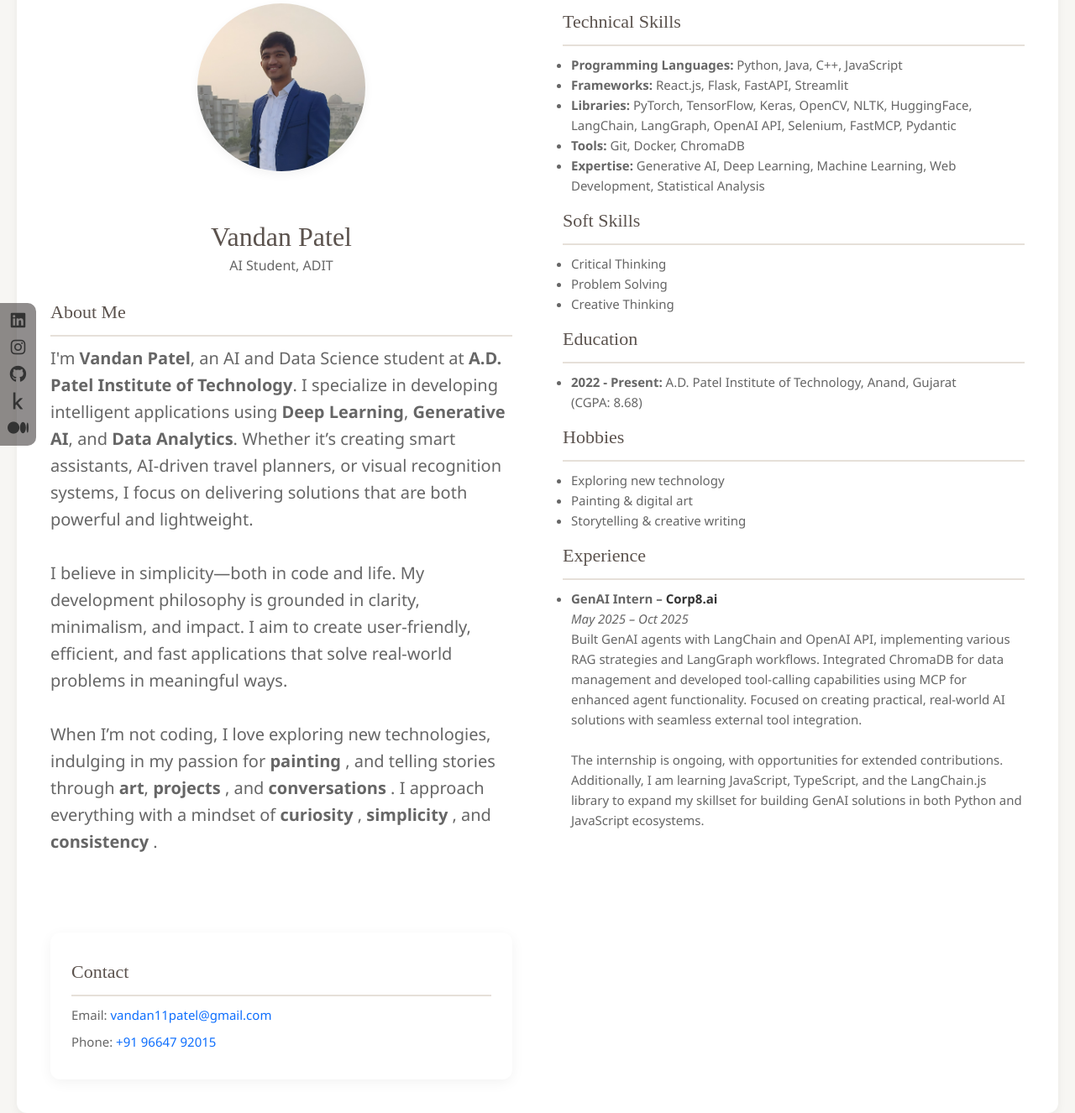
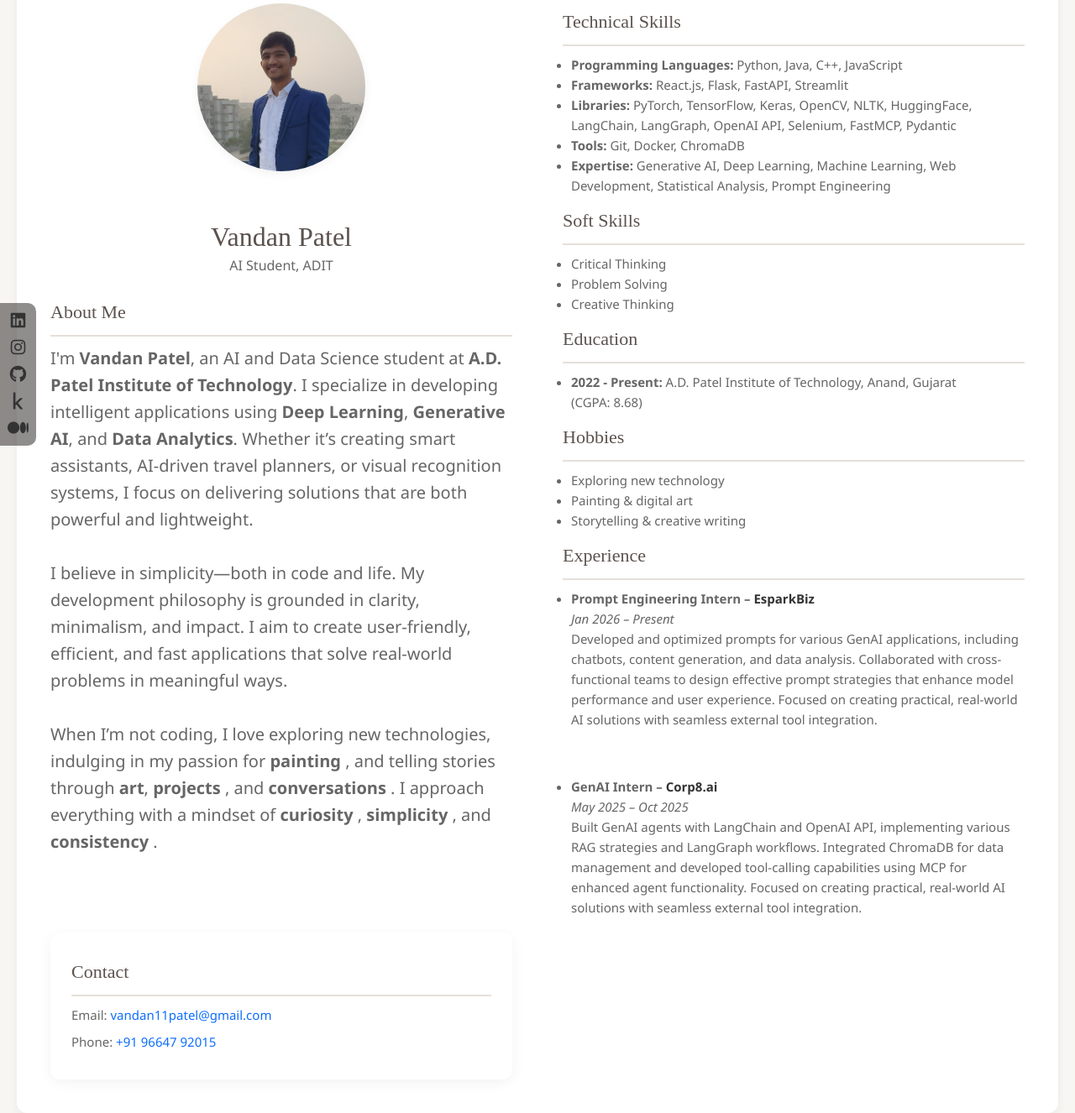
Before and after one commit to patelvandan11/flask12, a Flask app: page /about in a window 1280 px wide. Shown: the part 234-1560 px from the top of the page at 84% size. Run offline with Flask 2, Linux system fonts and the light colour scheme; some libraries are stand-ins or nearby versions.

Commit message:
about add

```diff
--- a/templates/about.html
+++ b/templates/about.html
@@ -55,7 +55,7 @@
                 <li><strong>Frameworks:</strong> React.js, Flask, FastAPI, Streamlit</li>
                 <li><strong>Libraries:</strong> PyTorch, TensorFlow, Keras, OpenCV, NLTK, HuggingFace, LangChain, LangGraph, OpenAI API, Selenium, FastMCP, Pydantic</li>
                 <li><strong>Tools:</strong> Git, Docker, ChromaDB</li>
-                <li><strong>Expertise:</strong> Generative AI, Deep Learning, Machine Learning, Web Development, Statistical Analysis
+                <li><strong>Expertise:</strong> Generative AI, Deep Learning, Machine Learning, Web Development, Statistical Analysis, Prompt Engineering
                 </li>
             </ul>
         </div>
@@ -95,17 +95,31 @@
             <h2>Experience</h2>
             <ul>
                 <li>
+                    <strong>Prompt Engineering Intern – <a href="https://www.esparkinfo.com/" target="_blank">EsparkBiz</a></strong><br>
+                    <em>Jan 2026 – Present</em><br>
+                    Developed and optimized prompts for various GenAI applications, including chatbots, content generation, and data analysis. Collaborated with cross-functional teams to design effective prompt strategies that enhance model performance and user experience. Focused on creating practical, real-world AI solutions with seamless external tool integration.
+                    <br>
+                    <br>
+                        <br>
+
+    </li>
+                    </li>
+
+
+                </ul>
+            <ul>
+                <li>
                     <strong>GenAI Intern – <a href="https://corp8.ai" target="_blank">Corp8.ai</a></strong><br>
                     <em>May 2025 – Oct 2025</em><br>
                     Built GenAI agents with LangChain and OpenAI API, implementing various RAG strategies and LangGraph workflows. Integrated ChromaDB for data management and developed tool-calling capabilities using MCP for enhanced agent functionality. Focused on creating practical, real-world AI solutions with seamless external tool integration.
                     <br>
                     <br>
-                    The internship is ongoing, with opportunities for extended contributions. Additionally, I am learning JavaScript, TypeScript, and the LangChain.js library to expand my skillset for building GenAI solutions in both Python and JavaScript ecosystems.
-</li>
+                    <br>
                 </li>
+            </li>
 
 
-            </ul>
+        </ul>
         </div>
 
     </div>
```
